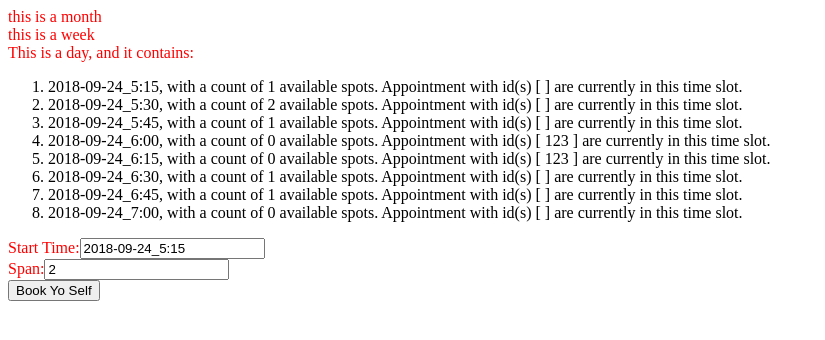
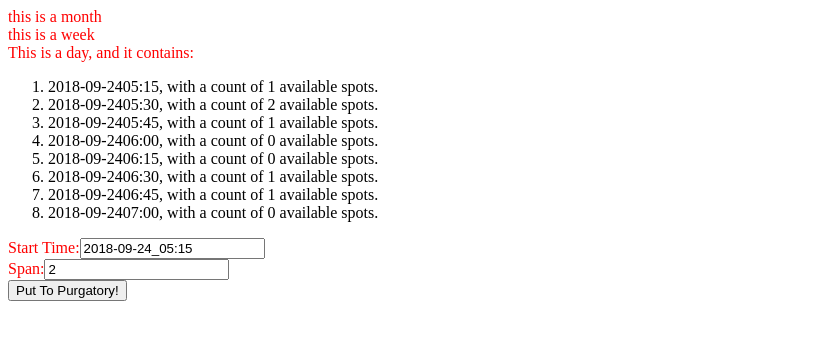
Before and after one commit to MattAurich/book-yo-self, a React (Create React App) app: page / in a window 1280 px wide. Shown: the top 340 px of the page, without its empty margins (0-825 px from the left). Built offline with nearby package versions, Linux system fonts and the light colour scheme.

Commit message:
Another day another dollar

```diff
--- a/src/components/appointment/BookAppointment.jsx
+++ b/src/components/appointment/BookAppointment.jsx
@@ -5,21 +5,22 @@ const BookAppointment = (props) => {
     <div>
       <div>
         <label htmlFor="blah">Start Time:</label>
-        <input type="text" id="blah" value="2018-09-24_5:15"/>
+        <input type="text" id="blah" defaultValue="2018-09-24_05:15"/>
       </div>
       <div>
         <label htmlFor="blah2">Span:</label>
-        <input type="text" id="blah2" value="2" />
+        <input type="text" id="blah2" defaultValue="2" />
       </div>
       <div>
         <button onClick={()=>{
-            props.bookAppointment(
+            props.putToPurgatory(
               {
-                startTime: '2018-09-24_5:15',
-                span: '2',
+                startDay: '2018-09-24',
+                startTime: '05:30',
+                span: 2,
               }
             )
-        }}>Book Yo Self</button>
+        }}>Put To Purgatory!</button>
       </div>
     </div>
   )
--- a/src/components/day/Day.jsx
+++ b/src/components/day/Day.jsx
@@ -8,65 +8,48 @@ class Day extends Component {
 
     var event = new Date();
 
+    this.putToPurgatory = this.putToPurgatory.bind(this);
     this.state = {
       date: event.toLocaleDateString('en-US'),
-      config: {
+      meta: {
         increment: 15,
+        purgatory: [{
+          'id': '2018-09-24_06:00',
+          'expiration': '2018-12-08T22:02:02.133Z'
+        }, {
+          'id': '2018-09-24_06:30',
+          'expiration': '2018-12-08T22:05:21.579Z'
+        }]
       },
-      timeSlots: [
-        {
-          'id': '2018-09-24_5:15',
-          'count': 1,
-          'appointments': [],
-        },
-        {
-          'id': '2018-09-24_5:30',
-          'count': 2,
-          'appointments': [],
-        },
-        {
-          'id': '2018-09-24_5:45',
-          'count': 1,
-          'appointments': [],
-        },
-        {
-          'id': '2018-09-24_6:00',
-          'count': 0,
-          'appointments': ['123'],
-        },
-        {
-          'id': '2018-09-24_6:15',
-          'count': 0,
-          'appointments': ['123'],
-        },
-        {
-          'id': '2018-09-24_6:30',
-          'count': 1,
-          'appointments': [],
-        },
-        {
-          'id': '2018-09-24_6:45',
-          'count': 1,
-          'appointments': [],
-        },
-        {
-          'id': '2018-09-24_7:00',
-          'count': 0,
-          'appointments': [],
-        },
-      ],
-      appointments: [
-        {
-          'id': '123',
-          'timeSlotsRefs': ['2018-09-24_6:00', '2018-09-24_6:15'],
-          'span': 2,
+      timeSlots: {
+        '2018-09-24': {
+          '05:15': 1,
+          '05:30': 2,
+          '05:45': 1,
+          '06:00': 0,
+          '06:15': 0,
+          '06:30': 1,
+          '06:45': 1,
+          '07:00': 0,
         }
-      ],
+      },
+      appointments: {
+        '2018-09-24_06:45': 2,
+      },
     }
   }
 
-  bookAppointment(stuff) {
-    console.log(stuff)
+  putToPurgatory(details) {
+    let date = new Date(details.startDay);
+    date.setHours(...details.startTime.split(':'));
+    for (var i = 0; i < details.span; i++) {
+      let blah = new Date(date.setMinutes(date.getMinutes() + i * this.state.meta.increment))
+      let currentHours = blah.getHours();
+      if (currentHours < 10)  currentHours = '0'+currentHours;
+      let blah2 = String(currentHours + ':' + blah.getMinutes());
+      console.log(blah2)
+      console.log(this.state.timeSlots[details.startDay][blah2]);
+    }
   }
 
   render() {
@@ -74,13 +57,13 @@ class Day extends Component {
       <div>
         <div>This is a day, and it contains:</div>
         <ol>
-          {this.state.timeSlots.map(timeSlot =>
-            (
-              <TimeSlot key={timeSlot.id} id={timeSlot.id} count={timeSlot.count} appointments={timeSlot.appointments}></TimeSlot>
-            )
-          )}
+          {Object.keys(this.state.timeSlots).map(day => {
+            return Object.keys(this.state.timeSlots[day]).map(slot => {
+              return (<TimeSlot key={day + slot} id={day + slot} count={this.state.timeSlots[day][slot]}></TimeSlot>)
+            });
+          })}
         </ol>
-        <BookAppointment bookAppointment={this.bookAppointment}></BookAppointment>
+        <BookAppointment putToPurgatory={this.putToPurgatory}></BookAppointment>
       </div>
     )
   }
--- a/src/components/timeslot/TimeSlot.jsx
+++ b/src/components/timeslot/TimeSlot.jsx
@@ -1,7 +1,7 @@
 import React from 'react';
 
 const TimeSlot = (props) => {
-   return <li>{props.id}, with a count of {props.count} available spots. Appointment with id(s) [ {props.appointments} ] are currently in this time slot.</li>
+   return <li>{props.id}, with a count of {props.count} available spots.</li>
 }
 
 export default TimeSlot;
```
